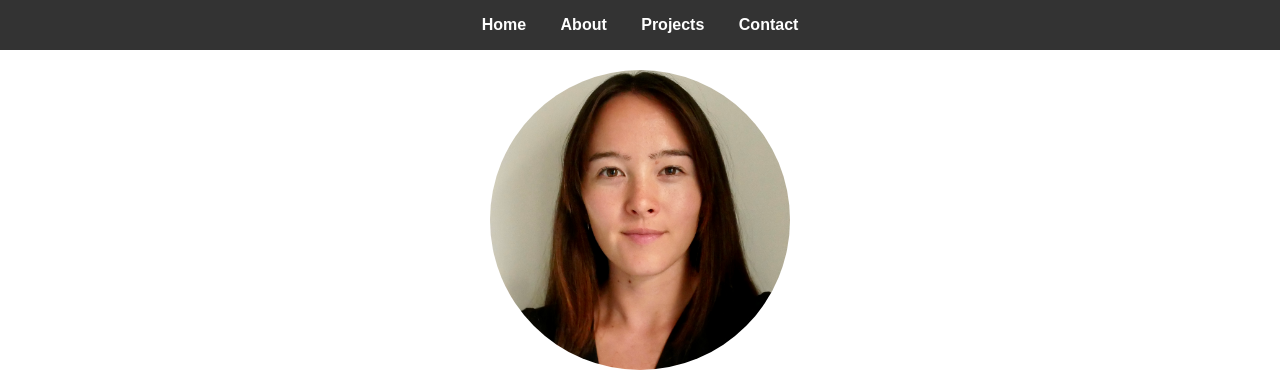
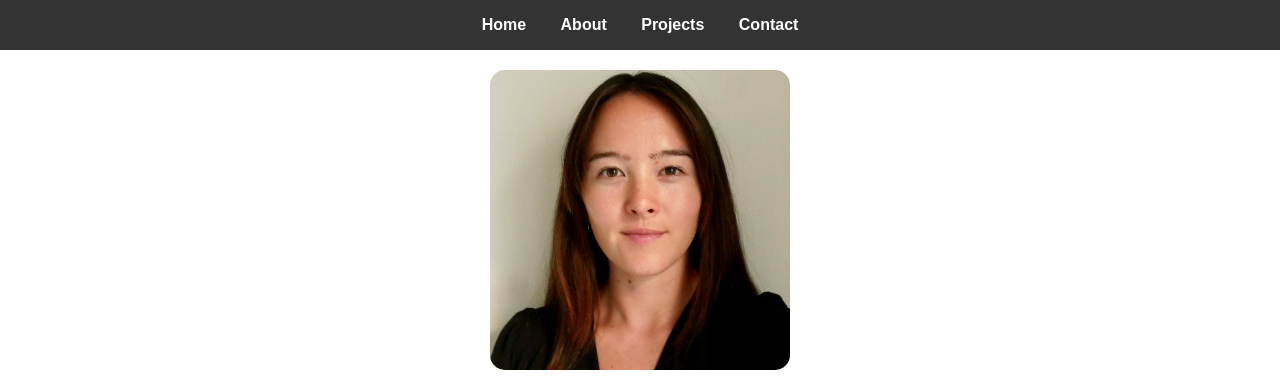
Before and after one commit to ciaradorsay/ciaradorsay.github.io, a plain HTML site: page index.html in a window 1280 px wide. Shown: the top 389 px of the page. Drawn offline with Linux system fonts and the light colour scheme.

Commit message:
linkedin

```diff
--- a/index.html
+++ b/index.html
@@ -29,11 +29,10 @@
             text-align: center;
         }
         .profile-pic {
-            border-radius: 50%;
+            border-radius: 5%;
             width: 300px;
             height: 300px;
             object-fit: cover;
-            margin-bottom: 5px;
         }
         .social-icons a {
             margin: 0 10px;
```
